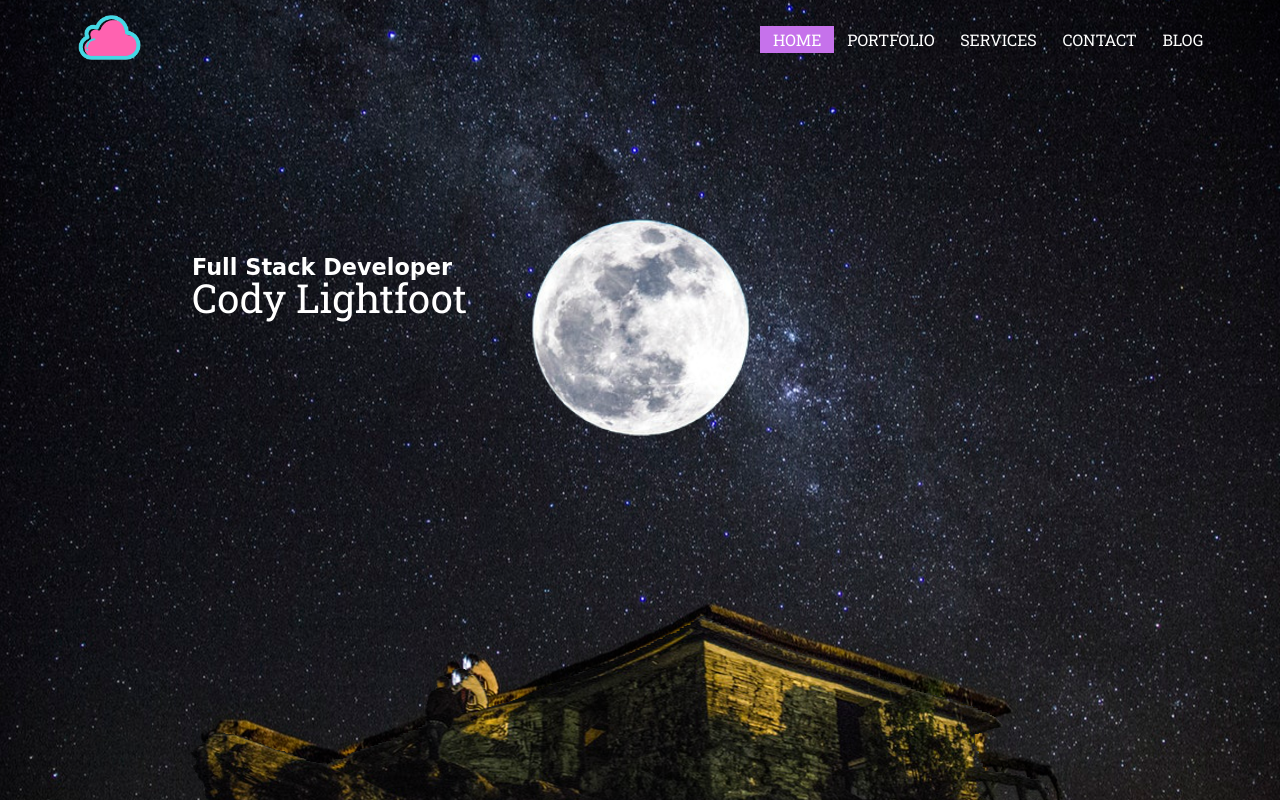
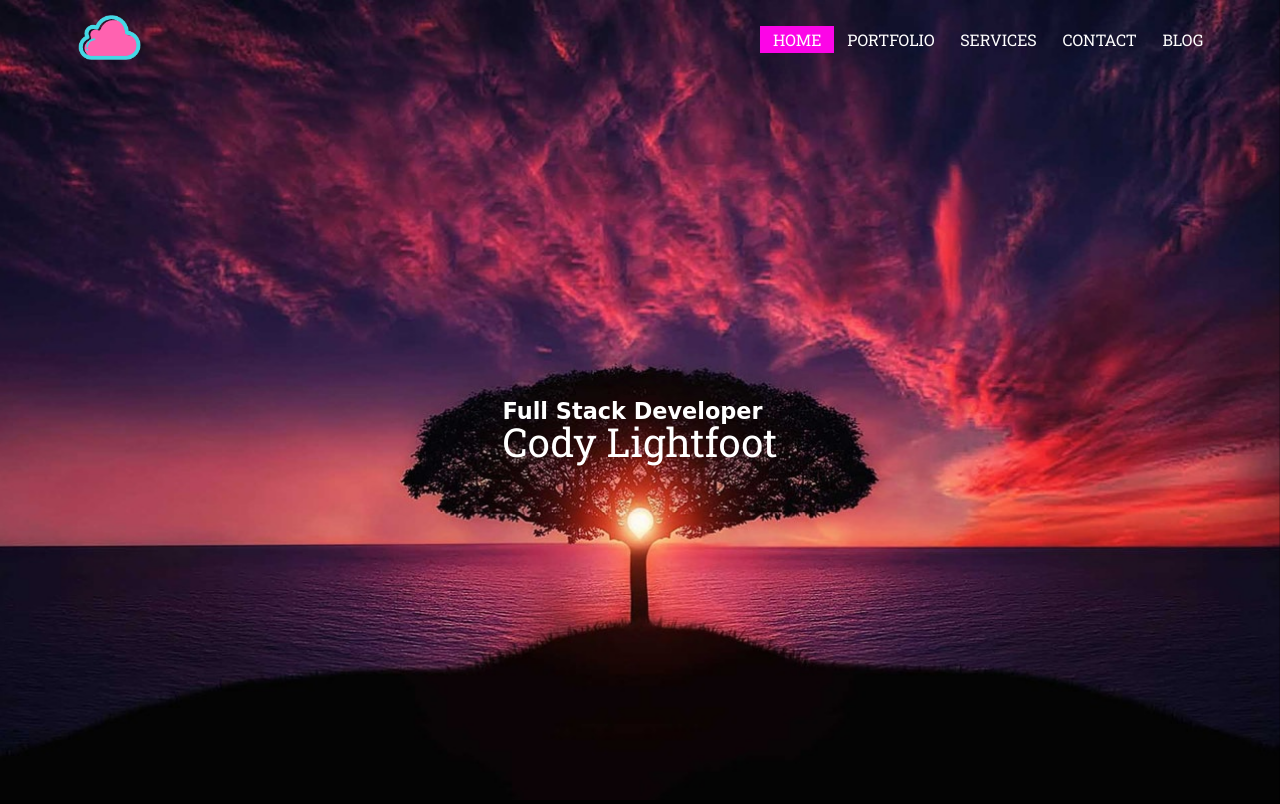
Before and after one commit to lightfootc/My_Portfolio, a plain HTML site: page index.html in a window 1280 px wide. Shown: the top 804 px of the page. Drawn offline with nearby package versions, Linux system fonts and the light colour scheme; a web font is replaced by a local one.

Commit message:
Finished with the header and hero content. Just need to add a picture of self.

```diff
--- a/index.html
+++ b/index.html
@@ -33,14 +33,10 @@
         </nav>
     </header>
     <!-- Jumbotron Section -->
-    <section class="jumbotron">
-        <div class="sec1">
-        </div>
-        <div class="parallax">
-            <div class="jumbo-content">
-                <h4>Full Stack Developer</h4>
-                <h1>Cody Lightfoot</h1>
-            </div>
+    <section class="jumbotron image-blur">
+        <div class="jumbo-content">
+            <h4>Full Stack Developer</h4>
+            <h1>Cody Lightfoot</h1>
         </div>
     </section>
     <section class="content">
--- a/resources/css/style.css
+++ b/resources/css/style.css
@@ -4,6 +4,11 @@ html{
     font-size: 16px;
     line-height: 1.4;
     font-family: 'Roboto Slab', serif;
+}
+
+body{
+    background-color: #000;
+    color: #fff
 }
 
 /* Navigation Bar */
@@ -22,7 +27,7 @@ header{
 }
 
 header.navBackground{
-    background: linear-gradient(to right, rgba(252, 70, 107, 0.7), rgba(63, 94, 251, 0.7));
+    background: linear-gradient(to right, rgba(121, 224, 255, 0.7), rgba(212, 8, 195, 0.479));
     height: 70px;
     padding: 0.1rem 0.5rem;
 }
@@ -57,7 +62,7 @@ header.navBackground .logo img{
 
 .navbar ul li a.active,
 .navbar ul li a:hover{
-    background: #c672eb;
+    background: #fc05e7;
     color: #fff;
 }
 
@@ -71,7 +76,7 @@ header.navBackground .logo img{
     }
     .mobile-nav{
         display: flex;
-        color: #c672eb;
+        color: #fc05e7;
         padding: 0.2rem 0.8rem;
     }
     .mobile-nav .logo{
@@ -87,7 +92,7 @@ header.navBackground .logo img{
     .navbar ul{
         display: none;
         width: 100%;
-        background: linear-gradient(to right, rgba(252, 219, 70, 0.7), rgba(63, 94, 251, 0.7));
+        background: linear-gradient(to right, rgba(121, 224, 255, 0.7), rgba(212, 8, 195, 0.479));
         text-align: center;
         position: absolute;
         top: 73px;
@@ -107,47 +112,29 @@ header.navBackground .logo img{
 .jumbotron{
     width: 100%;
     height: 100vh;
-    background: url(/resources/images/jumbotron_bg.jpeg);
+    background: url(/resources/images/jumbo-bg.jpg);
     background-size: cover;
     background-repeat: no-repeat;
     background-position: center;
+    display: flex;
+    justify-content: center;
 }
 
-.sec1{
-    width: 100%;
-    height: 200px;
-    background: url(/resources/images/jumbotron_bottom.png);
-    background-size: cover;
-    background-repeat: no-repeat;
-    background-position: center;
-    position: absolute;
-    bottom: 0;
-    display: flex;
+.jumbo-content{
+    position: relative;
+    top: 50%;
 }
 
-.parallax{
-    width: 70%;
-    height: 400px;
-    margin: 0 auto;
-    padding-top: 20%;
-    background: url(/resources/images/moon.png);
-    background-size: cover;
-    background-repeat: no-repeat;
-    background-position: center;
-    background-attachment: fixed;
-    align-self: center;
-}
-
-.parallax h1,
-.parallax h4{
+.jumbo-content h1,
+.jumbo-content h4{
     color: white;
 }
 
-.parallax h1{
+.jumbo-content h1{
     font-size: 2.5rem;
 }
 
-.parallax h4{
+.jumbo-content h4{
     font-family: 'Megrim', cursive;
     font-size: 1.4rem;
     font-weight: 900;
@@ -155,7 +142,7 @@ header.navBackground .logo img{
 
 .content h1{
     font-family: 'Megrim', cursive;
-    color: #000;
+    color: #c672eb;
     font-weight: bold;
     font-size: 4rem;
 }
--- a/resources/js/main.js
+++ b/resources/js/main.js
@@ -1,4 +1,5 @@
 $(document).ready(function(){
+    // This adds the background color to the navbar on scroll
     $(window).scroll(function(){
         if ($(window).scrollTop()){
             $('header').addClass('navBackground');
@@ -7,8 +8,15 @@ $(document).ready(function(){
             $('header').removeClass('navBackground');
         }
     });
-
+    //This toggles the hamburger icon for the mobile nav
     $('.mobile-nav').click(function(){
         $('.navbar ul').toggleClass('active');
     });
+    // This adds a blur effect to images on scroll
+    $(window).scroll(function(){
+        var scroll = $(window).scrollTop();
+        $('.image-blur').css({
+            filter: 'blur(' + (scroll/80) + 'px)'
+        })
+    })
 });
```
Also changed, not shown: resources/images/jumbo-bg.jpg (added), resources/images/jumbotron_bg.jpeg (deleted), resources/images/jumbotron_bottom.png (deleted), resources/images/mobile_jumbotron.jpeg (deleted), resources/images/moon.png (deleted).
